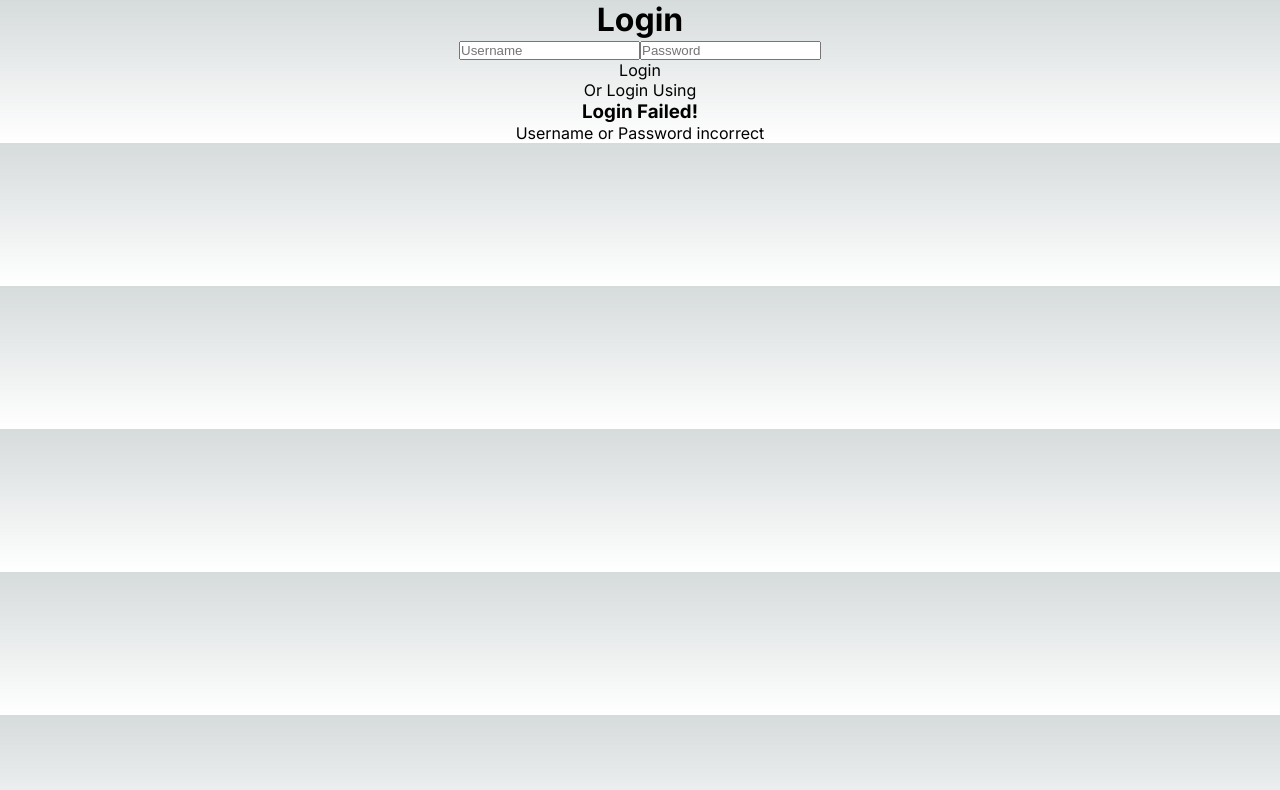
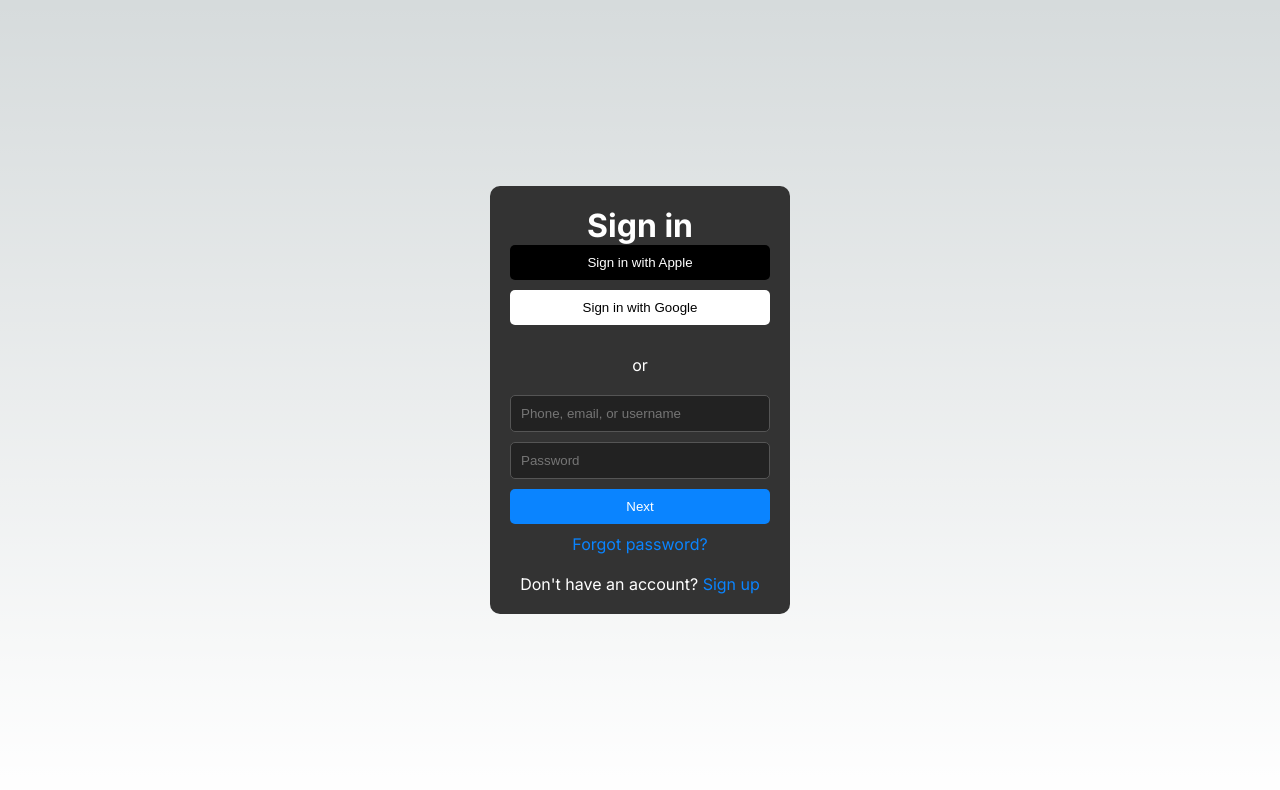
Before and after one commit to B00140738/Major-Group-Project-Student-Network-Website, a Next.js app in the folder major-group-project/: page /login in a window 1280 px wide. Shown: the top 790 px of the page. Built offline with nearby package versions, Linux system fonts and the light colour scheme.

Commit message:
update
updated login css, loggin connetion to database

```diff
--- a/major-group-project/package.json
+++ b/major-group-project/package.json
@@ -9,6 +9,7 @@
     "lint": "next lint"
   },
   "dependencies": {
+    "helmet": "^7.1.0",
     "next": "14.0.1",
     "react": "18.2.0",
     "react-dom": "18.2.0",
--- /dev/null
+++ b/major-group-project/src/app/api/login/route.js
@@ -0,0 +1,41 @@
+export async function POST(req, res) {
+  try {
+    // Parse the JSON data from the request body
+    const { searchParams } = new URL(req.url);
+    const username = searchParams.get('email');
+    const email = searchParams.get('email');
+    const pass = searchParams.get('pass');
+
+
+    // Perform MongoDB operations
+    const { MongoClient } = require('mongodb');
+    const url = 'mongodb://root:example@localhost:27017/';
+    const client = new MongoClient(url);
+    const dbName = 'forums'; // database name
+
+    await client.connect();
+    console.log('Connected successfully to the server');
+
+    const db = client.db(dbName);
+    const collection = db.collection('register'); // collection name
+
+    const findResult = await collection.find({
+      username: username,
+      email: email,
+      pass: pass,
+    });
+
+    let valid = false;
+    if (findResult) {
+      valid = true;
+      console.log('Logged in successfully');
+    } else {
+      console.log('Login failed: wrong email or password');
+    }
+
+    res.json({ data: valid ? "valid" : "invalid" });
+  } catch (error) {
+    console.error('Error:', error);
+    res.status(500).json({ error: 'Internal Server Error' });
+  }
+}
--- a/major-group-project/src/app/css/loginform.css
+++ b/major-group-project/src/app/css/loginform.css
@@ -1,137 +1,100 @@
-/* CSS file for Login Form */
-
-* {
-    margin: 0;
-    box-sizing: border-box;
-    font-family: "CustomFont";
-}
-
-body {
-    background: url("../Images/img.jpg"), no-repeat;
-    background-size: cover;
-    background-position: center;
-    height: 70vh;
-}
-
-@font-face {
-    font-family: "CustomFont";
-    src: url("../fonts/RolexLight.woff2");
-}
-
-.page {
-    height: 100vh;
-    width: 100%;
+.loginContainer {
     display: flex;
     justify-content: center;
     align-items: center;
+    height: 100vh;
+
   }
 
-.cover {
-    background-color: white;
-    width: 30em;
-    height: 35em;
-    background: transparent;
-    margin-top: 9%;
-    position: relative;
-    border-radius: 1em;
-    box-shadow: 0 0.188em 1.550em rgb(100, 156, 156);
-    backdrop-filter: blur(10px);
-    color: #fff;
-    border: 2px solid rgba(255, 255, 255, 255, .2);
-    display: flex;
-    flex-direction: column;
-    align-items: center;
-    justify-content: space-around;
+  .loginBox {
+    background: #333;
+    padding: 20px;
+    border-radius: 10px;
+    width: 300px; /* Adjust the width as necessary */
   }
 
-.alt-login {
-    width: 80%;
-    height: 3em;
-    display: flex;
-    justify-content: space-around;
+  .loginBox h1 {
+    color: #fff;
+    text-align: center;
   }
 
-.alt-login div {
-    width: 45%;
-    height: 90%;
-    border-radius: 0.25em;
-    background-color: black;
-    background-position: center;
-    background-size: contain;
-    background-repeat: no-repeat;
+  .appleLogin,
+  .googleLogin {
+    width: 100%;
+    padding: 10px;
+    margin-bottom: 10px;
+    border-radius: 5px;
+    border: none;
     cursor: pointer;
   }
 
-.google {
-    background-image: url("../icons/google.png");
+  .appleLogin {
+    background: #000;
+    color: #fff;
   }
 
-.facebook {
-    background-image: url("../icons/facebook.png");
+  .googleLogin {
+    background: #fff;
+    color: #000;
   }
 
-input {
-    border: none;
-    background-color: rgb(229, 226, 226);
-    height: 4em;
-    width: 80%;
-    border-radius: 0.25em;
+  .divider {
     text-align: center;
-    padding: 2em;
+    margin: 20px 0;
+    color: #fff;
   }
 
-input:focus {
-    outline-color: rgb(32, 177, 255);
+  .inputField {
+    width: 100%;
+    padding: 10px;
+    margin-bottom: 10px;
+    border-radius: 5px;
+    border: 1px solid #555;
+    background: #222;
+    color: #fff;
   }
 
-/* CSS for login button */
-
-.login-btn {
-    width: 40%;
-    height: 3em;
-    background-color: rgb(32, 177, 255);
-    display: flex;
-    justify-content: center;
-    align-items: center;
-    transition: 0.5s;
-    border-radius: 0.25em;
+  .nextButton {
+    width: 100%;
+    padding: 10px;
+    border-radius: 5px;
+    border: none;
+    background: #0A84FF; /* Adjust the color to match your branding */
+    color: #fff;
     cursor: pointer;
   }
 
-/* Enlarge login button when user hovers over it */
-
-.login-btn:hover {
-    transform: scale(1.25);
+  .forgotPassword {
+    color: #0A84FF;
+    display: block;
+    text-align: center;
+    margin-top: 10px;
   }
 
-.text {
-    position: relative;
-    bottom: 2em;
+  .signUp {
+    text-align: center;
+    margin-top: 20px;
+    color: #fff;
+  }
+
+  .signUpLink {
+    color: #0A84FF;
   }
 
   .hide {
     display: none;
-
   }
 
-.login-popup {
-    position: absolute;
-    height: 30em;
-    width: 30em;
-    display: flex;
-    flex-direction: column;
-    align-items: center;
-    justify-content: center;
-    border-radius: 0.25em;
-    background-color: black;
-    color: white;
-    bottom: 0;
-    transform: scale(1);
-    transform: 1.5s;
+  .login-popup-show {
+    display: block; /* Or use 'flex' or other display values as needed */
+    position: fixed; /* Or 'absolute' */
+    top: 7%;
+    left: 50%;
+    transform: translate(-50%, -50%);
+    background-color: white; /* Choose a background color that stands out */
+    color: black; /* Choose a text color that is readable */
+    padding: 20px;
+    border-radius: 4px;
+    z-index: 10; /* Make sure this is above other content */
+    /* Add other styling as necessary */
   }
-
-h3 {
-    color: red;
-}
-
-/* End of CSS for login button */
--- a/major-group-project/src/app/login/page.js
+++ b/major-group-project/src/app/login/page.js
@@ -1,44 +1,62 @@
-"use client";
-import React, { useState } from "react";
+"use client"
+import React, { useState } from 'react';
+import '../css/loginform.css'; // Make sure this path is correct
 
-//Login form component
 const Login = () => {
+  const [username, setUsername] = useState('');
+  const [password, setPassword] = useState('');
+  const [popupStyle, setPopupStyle] = useState("hide");
 
-    //configure Popup
-    const [popupStyle, showPopup] = useState("hide");
+  const showPopup = () => {
+    // Check if either the username or password is empty
+    if (!username || !password) {
+      // Specify what popup to show
+      setPopupStyle("login-popup-show");
 
-    const popup = () => {
-        //Specify what popup to show
-        showPopup("login-popup");
-        //Popup duration
-        setTimeout(() => showPopup("hide"), 3000);
+      // Popup duration
+      setTimeout(() => {
+        setPopupStyle("hide");
+      }, 3000);
+    } else {
+      // Here you would put your login logic
+      console.log('Attempt login with:', username, password);
     }
+  };
 
   return (
-        <center>
-        <div className="cover">
-            <h1>Login</h1>
-            <input type="text" placeholder="Username"/>
-            <input type="password" placeholder="Password"/>
+    <div className="loginContainer">
+      <div className="loginBox">
+        <h1>Sign in</h1>
+        <button className="appleLogin">Sign in with Apple</button>
+        <button className="googleLogin">Sign in with Google</button>
+        <div className="divider">or</div>
+        <input
+          type="text"
+          placeholder="Phone, email, or username"
+          className="inputField"
+          value={username}
+          onChange={(e) => setUsername(e.target.value)}
+        />
+        <input
+          type="password"
+          placeholder="Password"
+          className="inputField"
+          value={password}
+          onChange={(e) => setPassword(e.target.value)}
+        />
+        <button type="button" className="nextButton" onClick={showPopup}>Next</button>
 
-            <div className="login-btn" onClick={popup}>Login</div>
-
-            <p className="text">Or Login Using</p>
-
-            <div className="alt-login">
-                <div className="facebook"></div>
-                <div className="google"></div>
+        <a href="#" className="forgotPassword">Forgot password?</a>
+        <div className="signUp">
+          Don't have an account? <a href="#" className="signUpLink">Sign up</a>
         </div>
-            {/* HTML for form Popup */}
         <div className={popupStyle}>
           <h3>Login Failed!</h3>
           <p>Username or Password incorrect</p>
         </div>
       </div>
-        </center>
+    </div>
+  );
+};
 
-    );
-}
-
-//Export form
 export default Login;
```
Also changed, not shown: major-group-project/src/app/Components/loginform.js (+21 -38 lines), major-group-project/src/app/pages/Login.js (deleted, +0 -46 lines), major-group-project/src/app/pages/_app.js (deleted, +0 -29 lines), 1 other file (tests, documents, lock files or other folders). Lines whose indentation alone changed are shown as unchanged.
